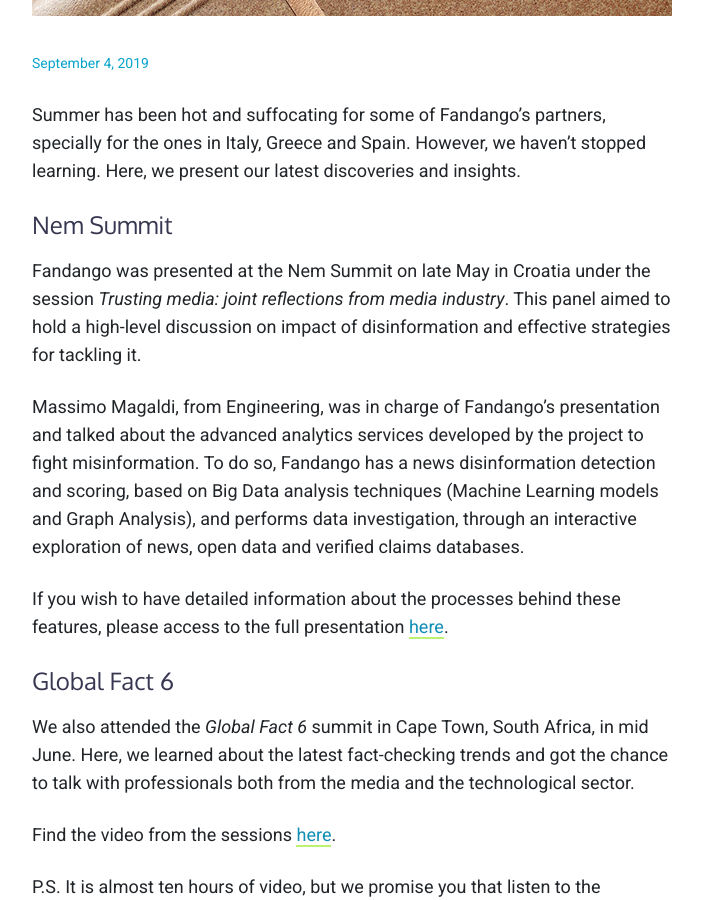
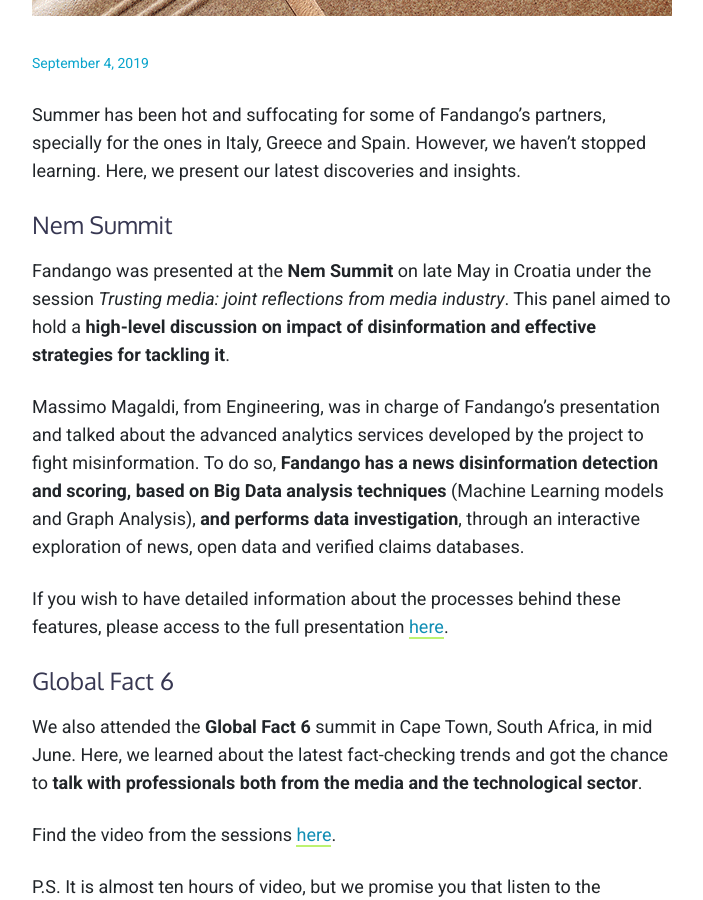
Before and after one commit to fandangOrg/fandango-web, a Jekyll site: the page built from _posts/2019-09-04-a-summer-in-the-fact-checking-world.markdown, in a window 1280 px wide and 900 px high, scrolled down 850 px. Shown: the whole window, without its empty margins (288-991 px from the left). Built offline with Jekyll 4.4.1, drawn with Linux system fonts in a browser that asks for light colours; comment, search, counter and statistics services are not loaded.

```diff
--- a/_posts/2019-09-04-a-summer-in-the-fact-checking-world.markdown
+++ b/_posts/2019-09-04-a-summer-in-the-fact-checking-world.markdown
@@ -10,15 +10,15 @@ Summer has been hot and suffocating for some of Fandango's partners, specially f
 
 #### Nem Summit
 
-Fandango was presented at the Nem Summit on late May in Croatia under the session *Trusting media: joint reflections from media industry*. This panel aimed to hold a high-level discussion on impact of disinformation and effective strategies for tackling it.
+Fandango was presented at the **Nem Summit** on late May in Croatia under the session *Trusting media: joint reflections from media industry*. This panel aimed to hold a **high-level discussion on impact of disinformation and effective strategies for tackling it**.
 
-Massimo Magaldi, from Engineering, was in charge of Fandango's presentation and talked about the advanced analytics services developed by the project to fight misinformation. To do so, Fandango has a news disinformation detection and scoring, based on Big Data analysis techniques (Machine Learning models and Graph Analysis), and performs data investigation, through an interactive exploration of news, open data and verified claims databases.
+Massimo Magaldi, from Engineering, was in charge of Fandango's presentation and talked about the advanced analytics services developed by the project to fight misinformation. To do so, **Fandango has a news disinformation detection and scoring, based on Big Data analysis techniques** (Machine Learning models and Graph Analysis), **and performs data investigation**, through an interactive exploration of news, open data and verified claims databases.
 
 If you wish to have detailed information about the processes behind these features, please access to the full presentation [here](https://nem-initiative.org/wp-content/uploads/2019/05/magaldi_fandango.pdf).
 
 #### Global Fact 6
 
-We also attended the *Global Fact 6* summit in Cape Town, South Africa, in mid June. Here, we learned about the latest fact-checking trends and got the chance to talk with professionals both from the media and the technological sector.
+We also attended the **Global Fact 6** summit in Cape Town, South Africa, in mid June. Here, we learned about the latest fact-checking trends and got the chance to **talk with professionals both from the media and the technological sector**.
 
 Find the video from the sessions [here](https://www.poynter.org/fact-checking/2019/global-fact-6/).
 
```
